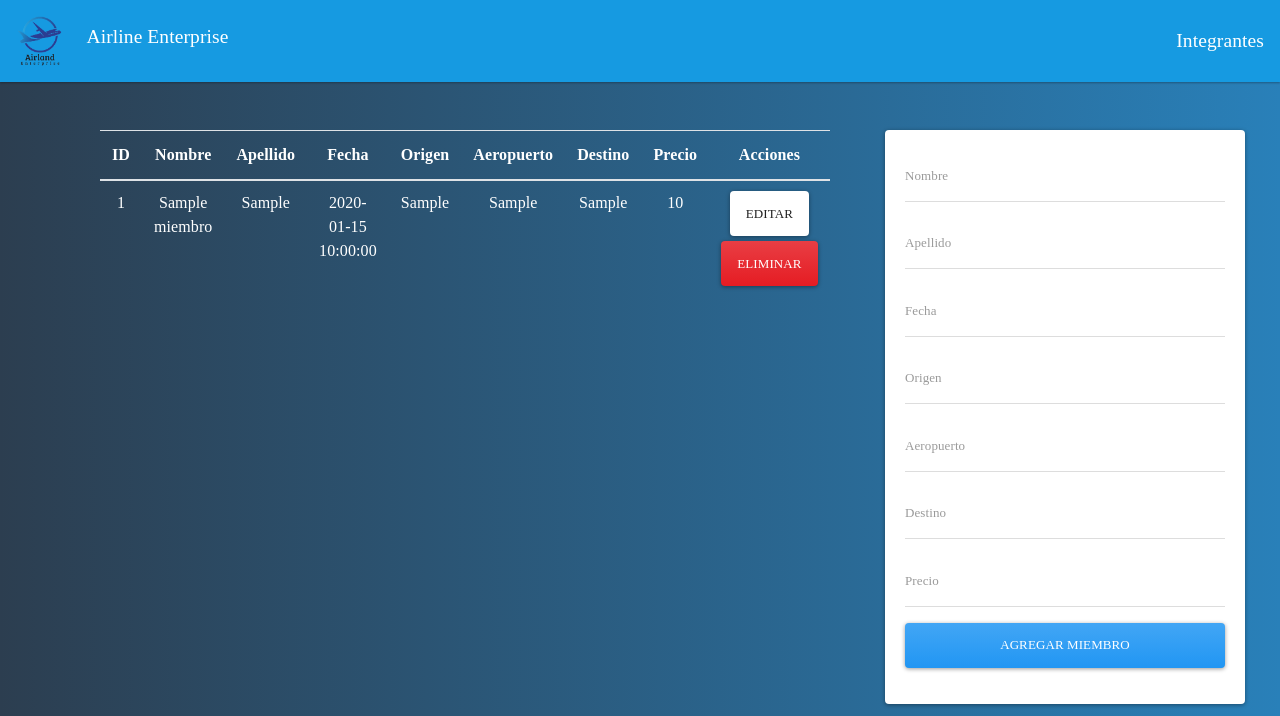
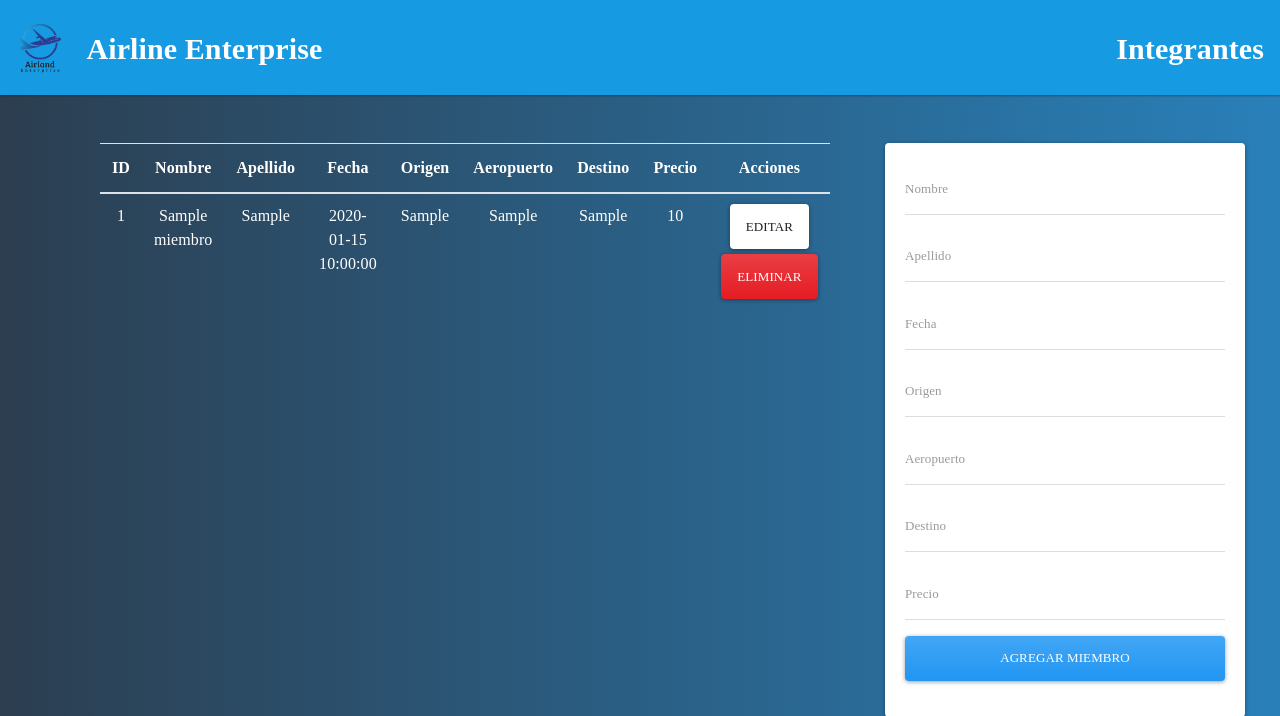
Before and after one commit to GonJurado/SO-G03, a Flask app: page / in a window 1280 px wide. Shown: the top 716 px of the page. Run offline with Flask 3, Linux system fonts and the light colour scheme; tables that the repository leaves empty or names only in its code hold one stand-in row (values such as "Sample post"); some libraries are stand-ins or nearby versions.

Commit message:
Update main.css

```diff
--- a/flask-contacts-app/static/css/main.css
+++ b/flask-contacts-app/static/css/main.css
@@ -27,16 +27,19 @@ body {
   padding-top: 10px;
   align-self: center;
 }
-
+.navbar.navbar-dark.bg-dark span, .navbar.navbar-dark.bg-dark span a{
+  padding-top: 10px;
+  font-size: 30px;
+  font-weight: bold;
+}
 .navbar-brand-img {
   height: 50px;
   margin-right: 15px;
 }
 .navbar-brand span {
+  font-size: 28px;
   font-weight: bold;
   color: white;
-  padding-top: 10px;
-  font-size: 30px;
 }
 .integrante-img {
   width: 200px;
```
